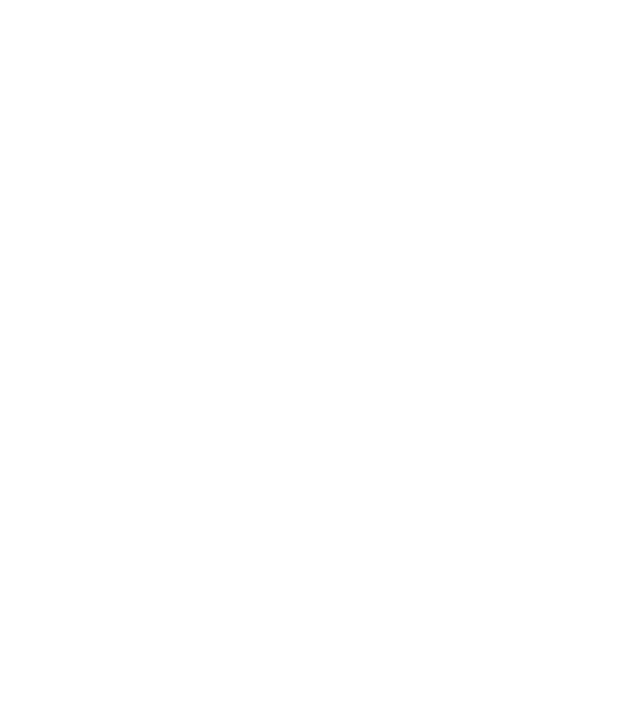
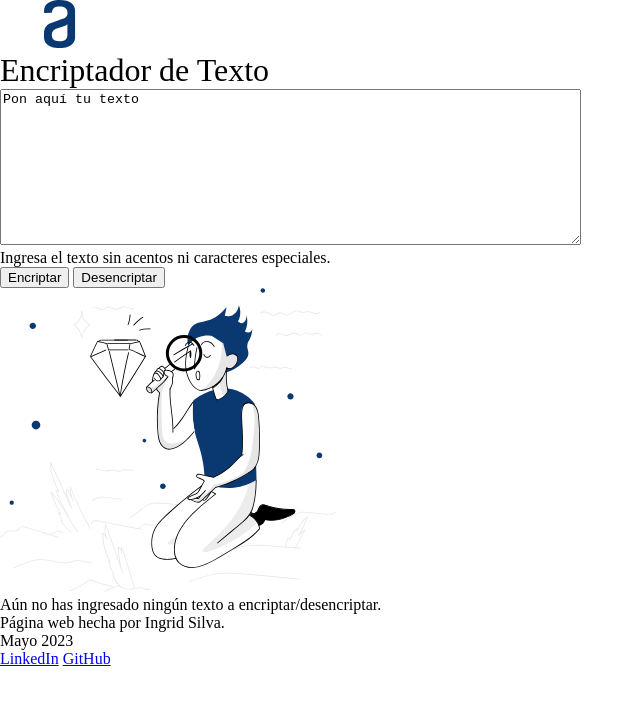
Before and after one commit to rainy-ss/encriptador-one, a plain HTML site: page index.html in a window 1280 px wide. Shown: the whole page, without its empty margins (0-644 px from the left). Drawn offline with Linux system fonts and the light colour scheme.

Commit message:
Elementos HTML agregados y reset para el CSS (correcion)

```diff
--- a/index.html
+++ b/index.html
@@ -6,11 +6,44 @@
     <meta name="viewport" content="width=device-width, initial-scale=1.0">
 
     <link rel="stylesheet" href="style.css">
-    <title>Document</title>
+    <title>Challenge ONE: Principiante en programación</title>
 </head>
 <body>
+    <header>
+        <img src="./images/Logo.svg" alt="Logo de Alura">
+        <h1>Encriptador de Texto</h1>
+    </header>
 
+    <main>
+        <section class="area-input">
+            <div class="texto-usuario">
+                <textarea id="txt-original" cols="70" rows="10">Pon aquí tu texto</textarea>
+                <p>Ingresa el texto sin acentos ni caracteres especiales.</p>
+            </div>
+            <div class="btns-input">
+                <input type="submit" value="Encriptar" id="encriptar">
+                <input type="submit" value="Desencriptar" id="desencriptar">
+            </div>
+        </section>
 
+        <section class="area-output">
+            <div class="output-inicial" id="out-img">
+                <img src="./images/Muñeco.svg" alt="Figura texto no encontrado">
+                <p>Aún no has ingresado ningún texto a encriptar/desencriptar.</p>
+            </div>
+            <div class="output-texto" id="out-txt">
+
+            </div>
+        </section>
+
+    </main>
+
+    <footer>
+        <p>Página web hecha por Ingrid Silva.</p>
+        <p>Mayo 2023</p>
+        <a href="https://www.linkedin.com/in/ingrid-silva-bb05b4270/">LinkedIn</a>
+        <a href="https://github.com/rainy-ss">GitHub</a>
+    </footer>
 
     <script src="script.js"></script>
 </body>
--- a/style.css
+++ b/style.css
@@ -0,0 +1,35 @@
+html {
+    box-sizing: border-box;
+    font-size: 16px;
+}
+
+*,
+*:before,
+*:after {
+    box-sizing: inherit;
+}
+
+body,
+h1,
+h2,
+h3,
+h4,
+h5,
+h6,
+p,
+ol,
+ul {
+    margin: 0;
+    padding: 0;
+    font-weight: normal;
+}
+
+ol,
+ul {
+    list-style: none;
+}
+
+img {
+    max-width: 100%;
+    height: auto;
+}
```
